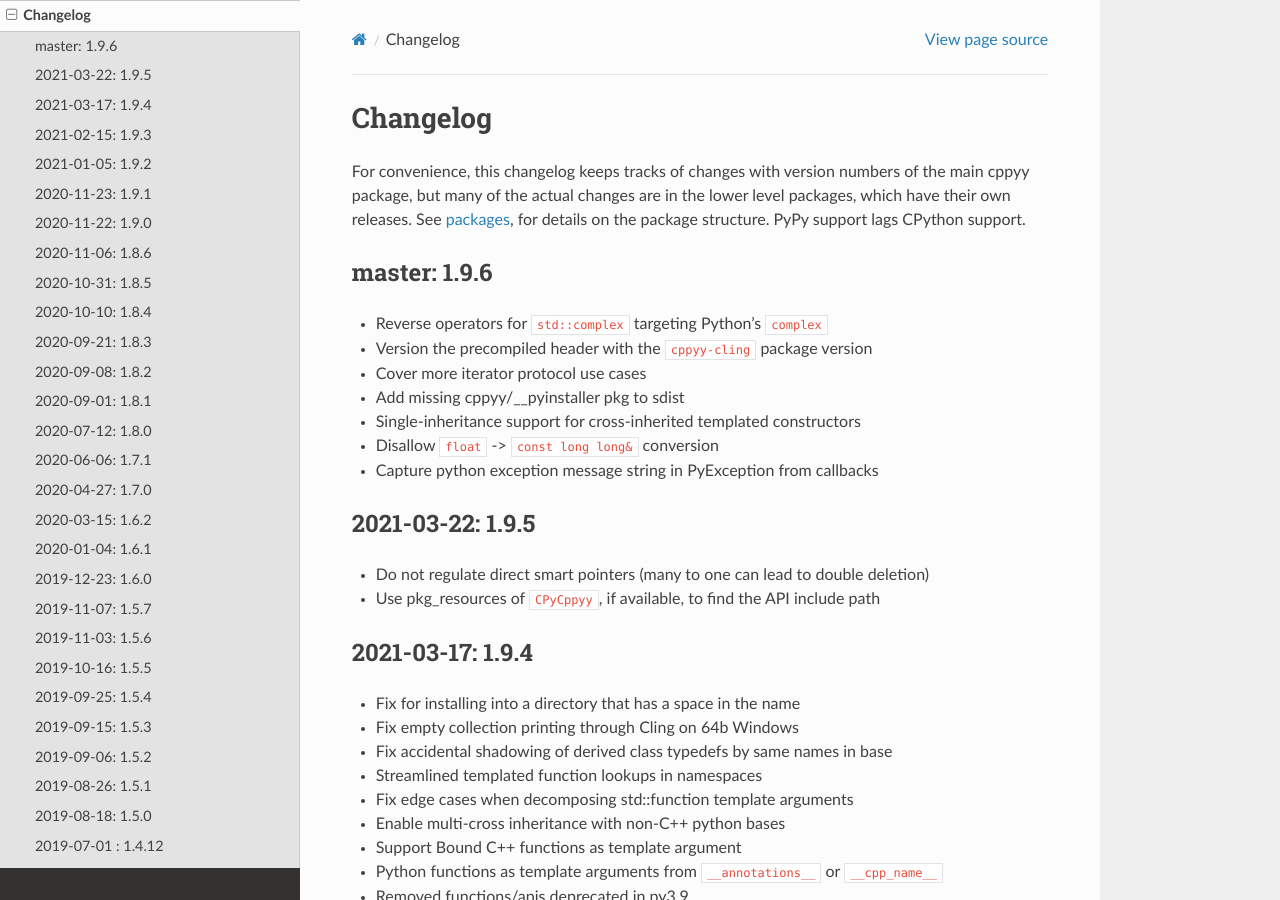
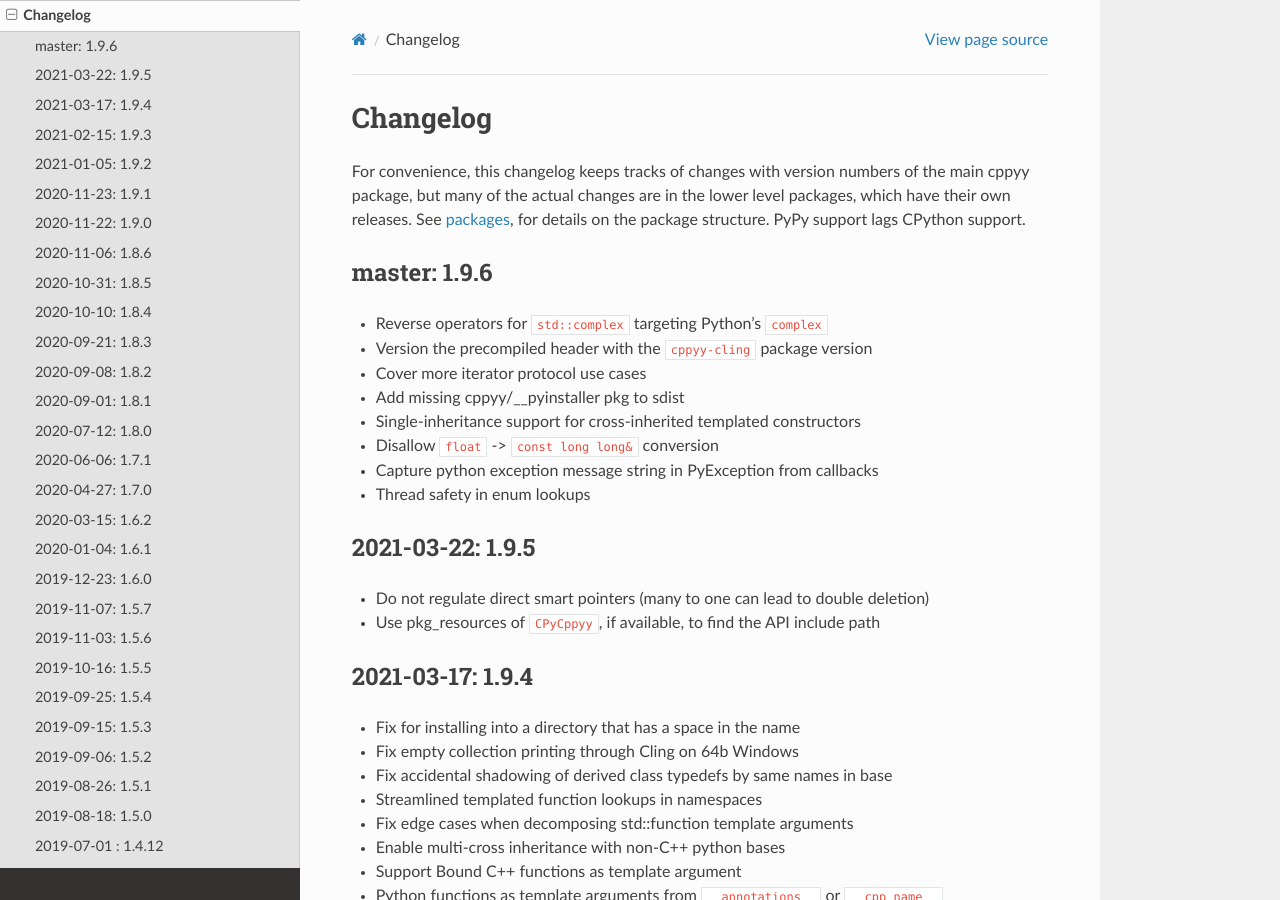
Before and after one commit to wlav/cppyy, a Sphinx documentation site: the page built from doc/source/changelog.rst, in a window 1280 px wide and 900 px high. Built offline with Sphinx 7.4.7 and the Read the Docs theme 2.0.0, drawn with Linux system fonts in a browser that asks for light colours.

Commit message:
Thread safety in enum lookups

```diff
--- a/doc/source/changelog.rst
+++ b/doc/source/changelog.rst
@@ -20,6 +20,7 @@ master: 1.9.6
 * Single-inheritance support for cross-inherited templated constructors
 * Disallow ``float`` -> ``const long long&`` conversion
 * Capture python exception message string in PyException from callbacks
+* Thread safety in enum lookups
 
 
 2021-03-22: 1.9.5
```
